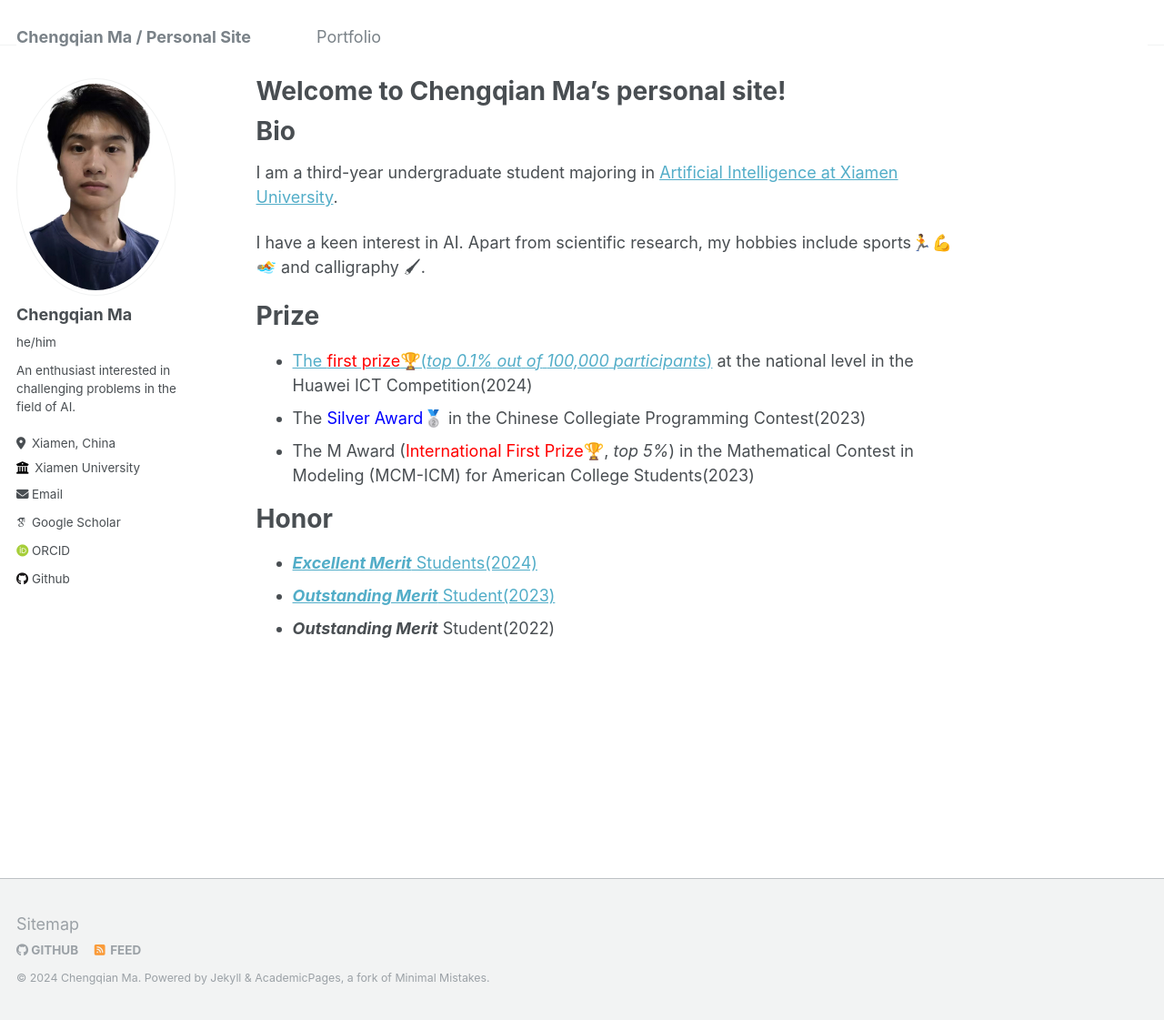
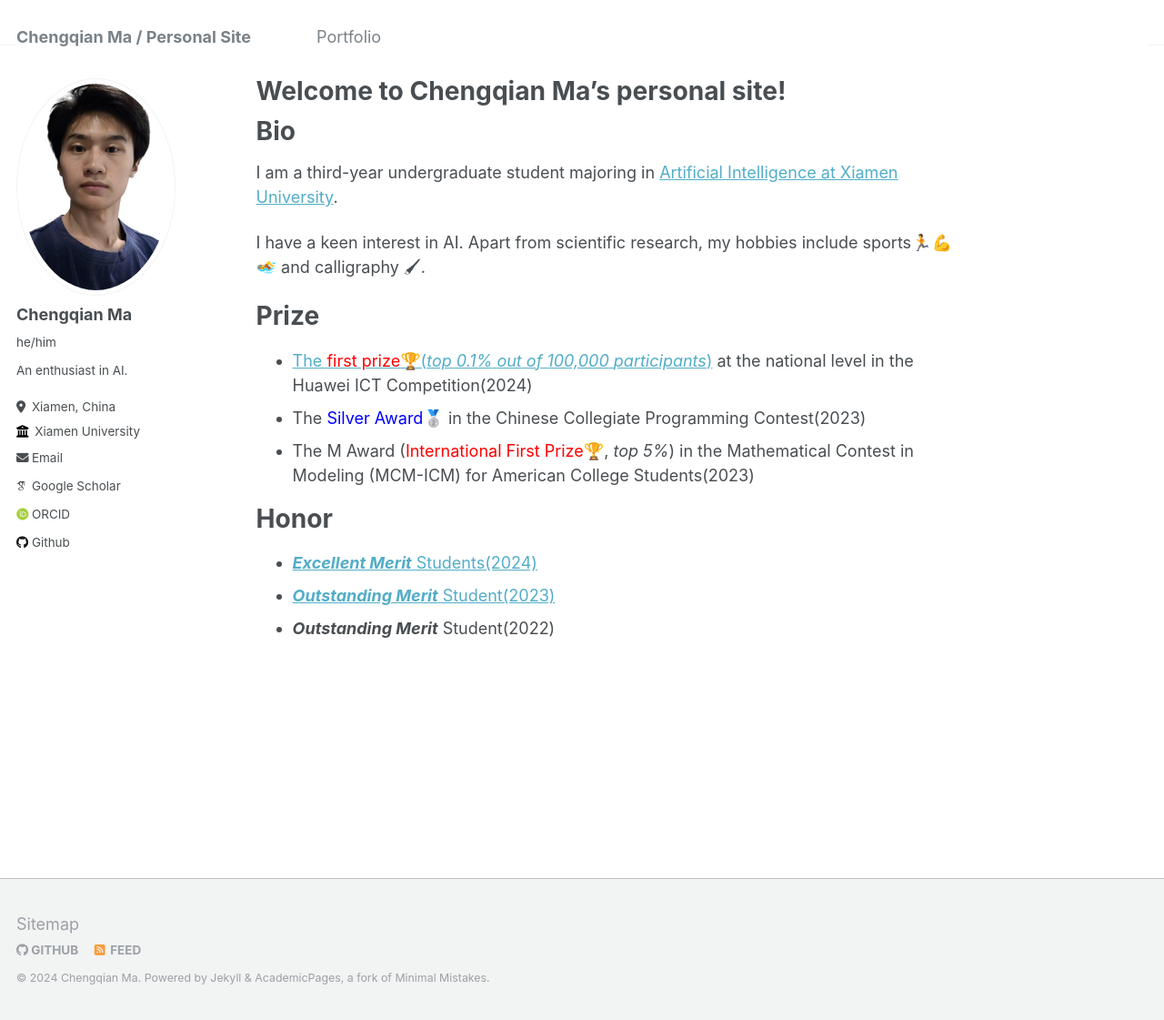
Before and after one commit to step-out/step-out.github.io, a Jekyll site: the page built from _pages/about.md, in a window 1280 px wide and 1121 px high. Shown: the whole window at 91% size. Built offline with Jekyll 4.4.1, drawn with Linux system fonts in a browser that asks for light colours; some web fonts are replaced.

Commit message:
modified:   _config.yml

```diff
--- a/_config.yml
+++ b/_config.yml
@@ -24,7 +24,7 @@ author:
   avatar           : "profile.png"
   name             : "Chengqian Ma"
   pronouns         : "he/him"
-  bio              : "An enthusiast interested in challenging problems in the field of AI."
+  bio              : "An enthusiast in AI."
   location         : "Xiamen, China"
   employer         : "Xiamen University"
   uri              : #
```
